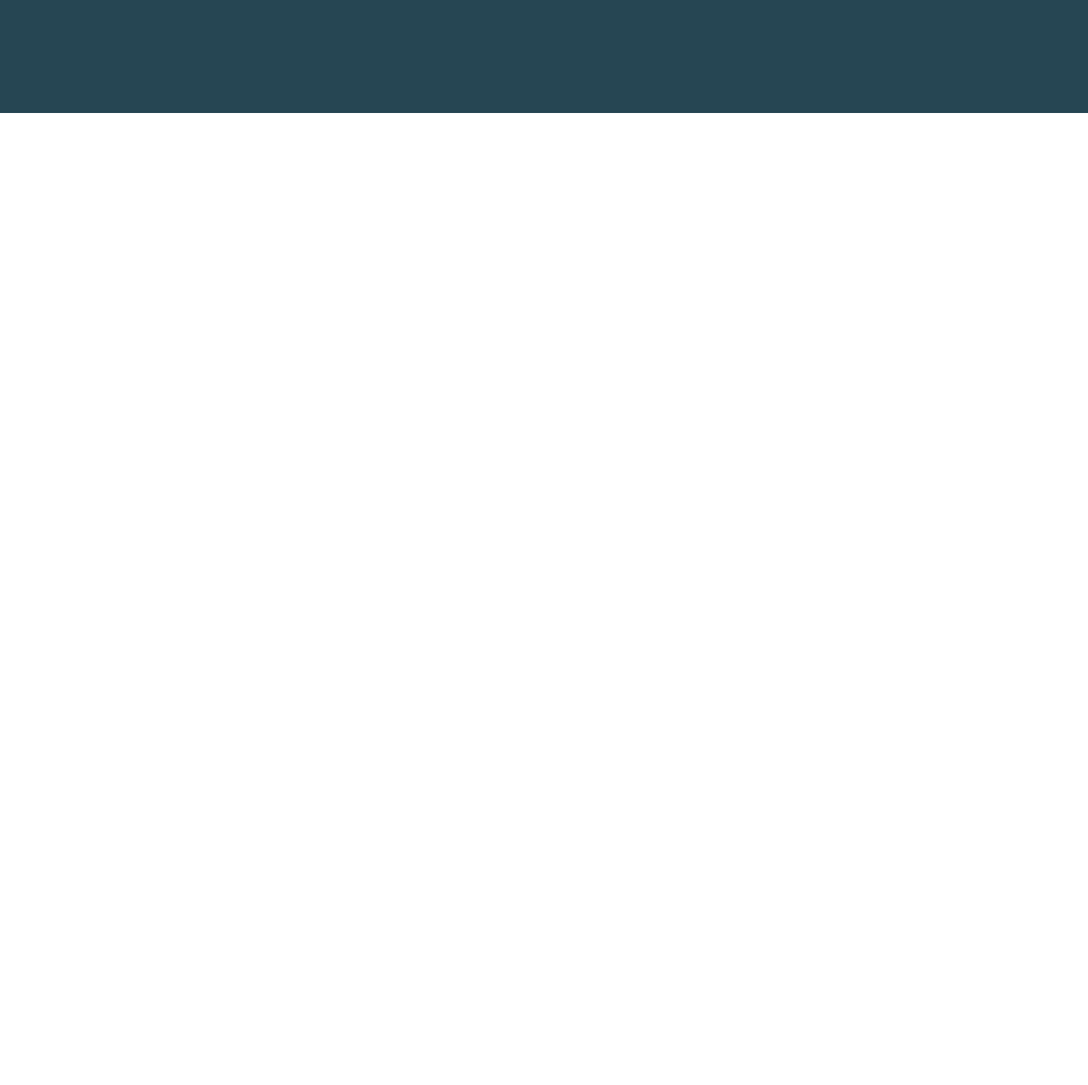
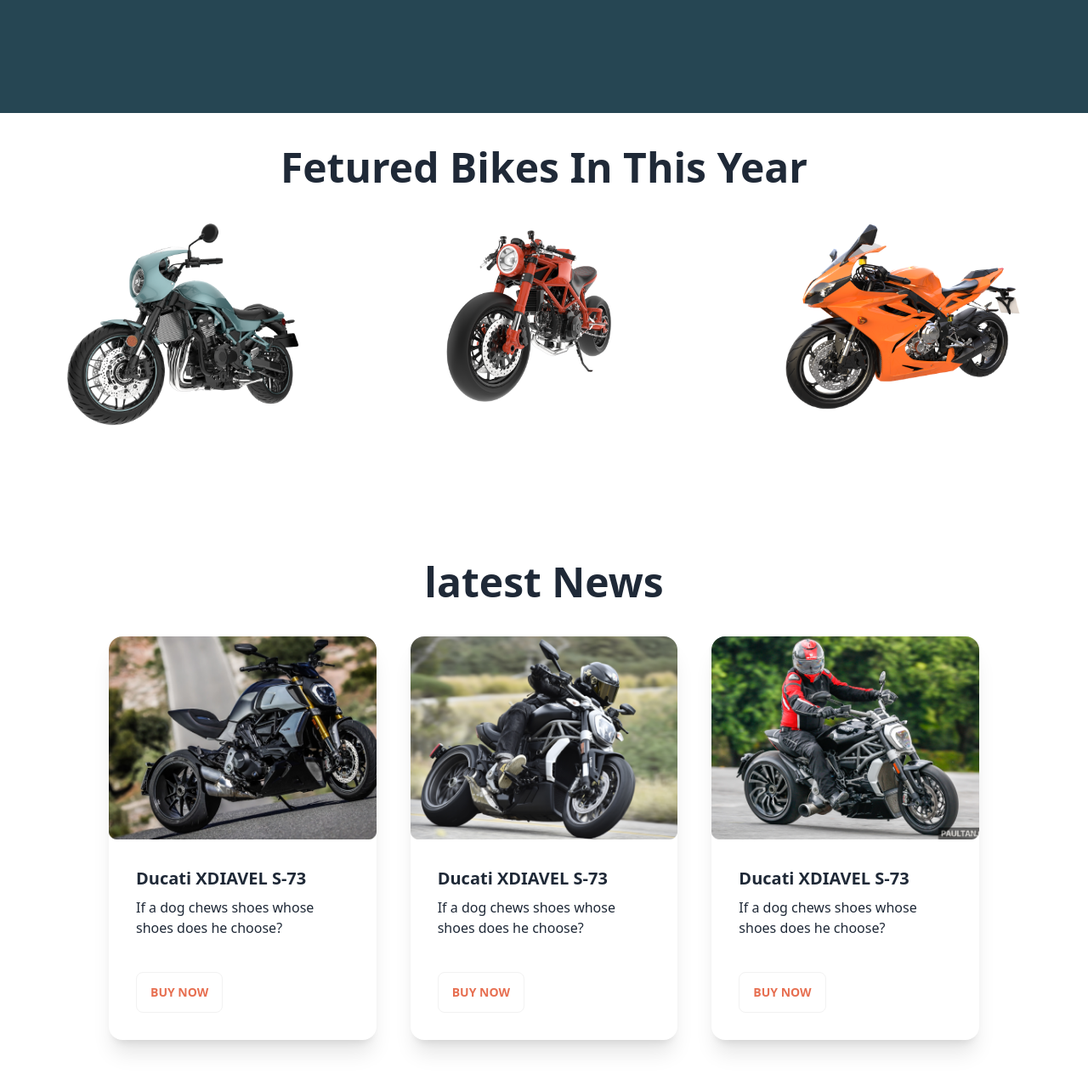
Before and after one commit to MdTanzil/Biker-zone, a plain HTML site: page index.html in a window 1280 px wide. Shown: the part 667-1944 px from the top of the page at 85% size. Before the commit the page ends 800 px from the top, so only its background shows below. Drawn offline with nearby package versions, Linux system fonts and the light colour scheme.

Commit message:
latext news section

```diff
--- a/index.html
+++ b/index.html
@@ -88,19 +88,84 @@
         <div class="hero-content flex-col lg:flex-row-reverse gap-20">
           <img
             src="./images/slider/bike3.png"
-            class="max-w-lg h-[447px]  flex-1"
+            class="max-w-lg h-[447px] flex-1"
           />
           <div class="flex-1">
             <h1 class="text-5xl font-semibold">Honda CBR 300R</h1>
             <p class="py-6 max-w-md">
-              Amet minim mollit non deserunt ullamco est sit aliqua dolor do amet sint. Velit officia consequat duis enim velit mollit. Exercitation veniam consequat sunt nostrud amet.
+              Amet minim mollit non deserunt ullamco est sit aliqua dolor do
+              amet sint. Velit officia consequat duis enim velit mollit.
+              Exercitation veniam consequat sunt nostrud amet.
             </p>
             <button class="btn bg-[#E76F51] border-0">Purchase</button>
           </div>
         </div>
       </div>
     </header>
-    <main></main>
+    <main>
+      <div class="text-center text-5xl font-semibold my-10">
+        <h1>Fetured Bikes In This Year</h1>
+      </div>
+      <div
+        class="flex flex-col lg:flex-row container items-center justify-center lg:gap-32"
+      >
+        <img src="./images/slider/bike1.png" class="h-60" alt="" />
+        <img src="./images/slider/bike2.png" class="h-60" alt="" />
+        <img src="./images/slider/bike3.png" class="h-60" alt="" />
+      </div>
+      <section class=" my-40">
+        <h1 class="text-center text-5xl font-semibold my-10">latest News</h1>
+        <!-- card  -->
+        <div class="grid lg:grid-cols-3  gap-10 lg:max-w-5xl m-auto">
+          <div class="card  bg-base-100 shadow-xl">
+            <figure>
+              <img
+                src="/images/others/latest1.png"
+                alt="Shoes"
+              />
+            </figure>
+            <div class="card-body">
+              <h2 class="card-title">Ducati XDIAVEL S-73</h2>
+              <p>If a dog chews shoes whose shoes does he choose?</p>
+              <div class="card-actions justify-start mt-8">
+                <button class="btn   hover:bg-[#E76F51] hover:text-white bg-white text-[#E76F51] ">Buy Now</button>
+              </div>
+            </div>
+          </div>
+          <div class="card  bg-base-100 shadow-xl">
+            <figure>
+              <img
+                src="/images/others/latest2.png"
+                alt="Shoes"
+              />
+            </figure>
+            <div class="card-body">
+              <h2 class="card-title">Ducati XDIAVEL S-73</h2>
+              <p>If a dog chews shoes whose shoes does he choose?</p>
+              <div class="card-actions justify-start mt-8">
+                <button class="btn   hover:bg-[#E76F51] hover:text-white bg-white text-[#E76F51] ">Buy Now</button>
+              </div>
+            </div>
+          </div>
+          <div class="card  bg-base-100 shadow-xl">
+            <figure>
+              <img
+                src="/images/others/latest3.png"
+                alt="Shoes"
+              />
+            </figure>
+            <div class="card-body">
+              <h2 class="card-title">Ducati XDIAVEL S-73</h2>
+              <p>If a dog chews shoes whose shoes does he choose?</p>
+              <div class="card-actions justify-start mt-8">
+                <button class="btn   hover:bg-[#E76F51] hover:text-white bg-white text-[#E76F51] ">Buy Now</button>
+              </div>
+            </div>
+          </div>
+        </div>
+      </section>
+
+    </main>
     <footer></footer>
   </body>
 </html>
```
